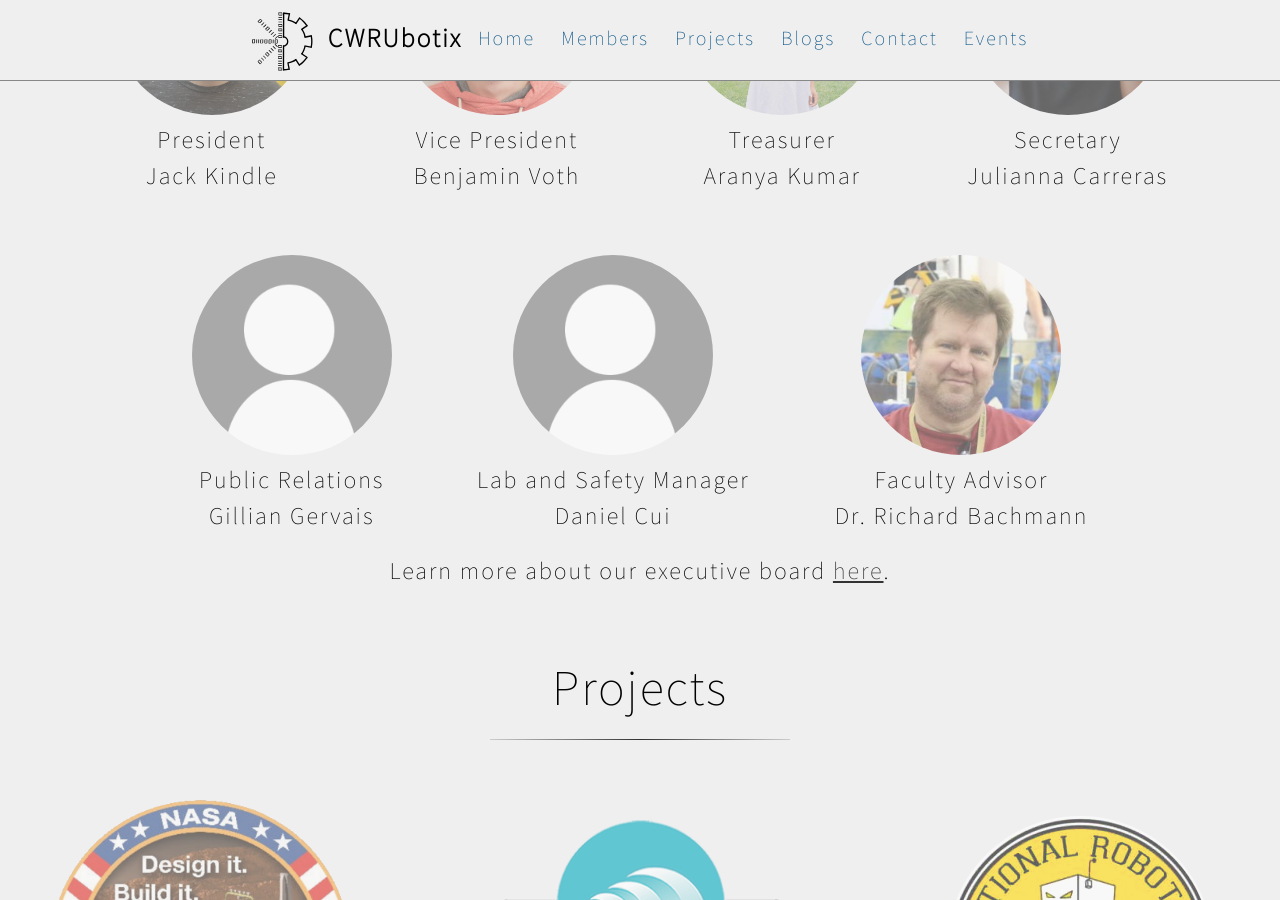
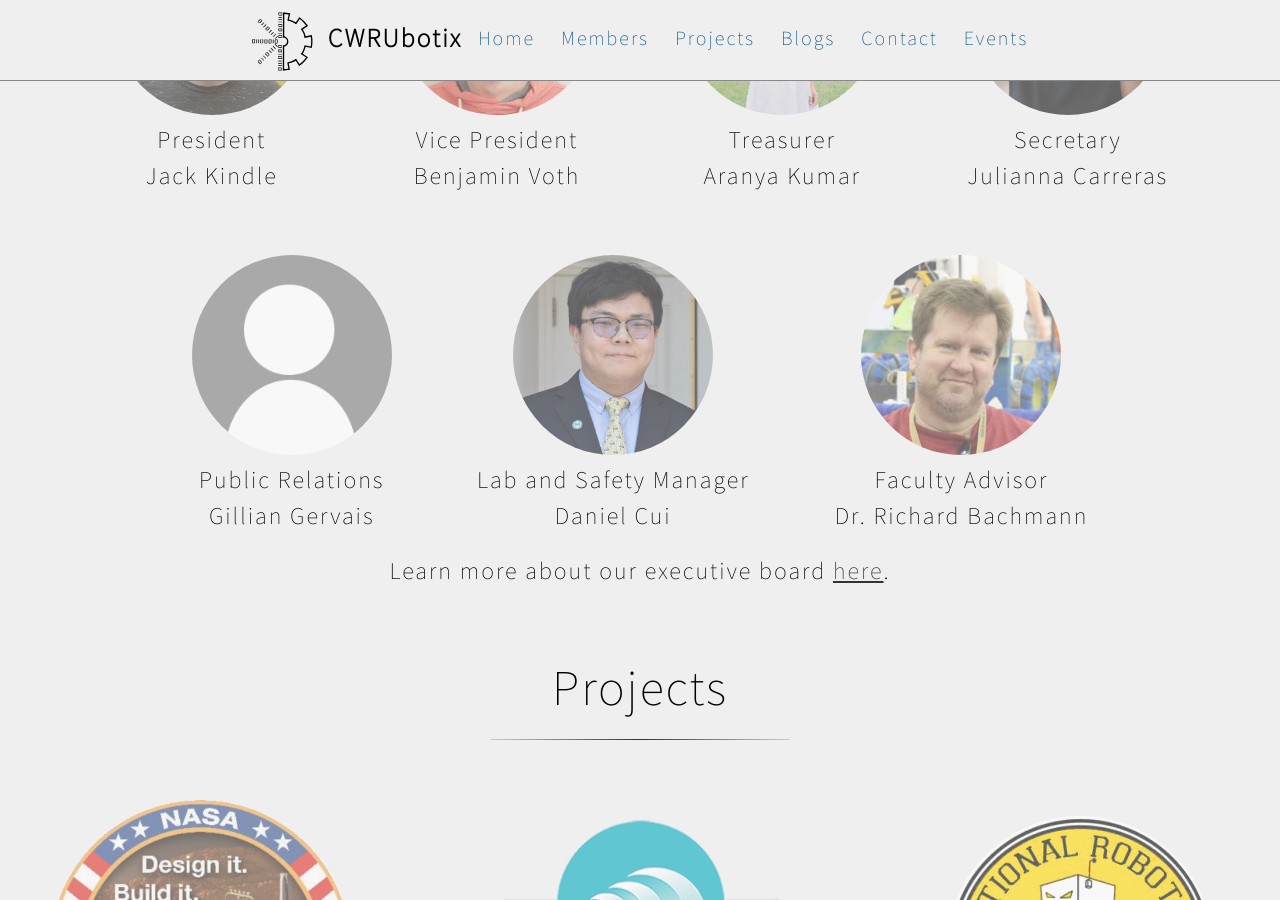
Before and after one commit to CWRUbotix/cwruRobotics.github.io, a Jekyll site: the page built from index.html, in a window 1280 px wide and 900 px high, scrolled down 2650 px. Built offline with Jekyll 4.4.1, drawn with Linux system fonts in a browser that asks for light colours.

Commit message:
Add Daniel's picture

```diff
--- a/_data/members.yml
+++ b/_data/members.yml
@@ -38,7 +38,7 @@
   exec: true
   position: Lab and Safety Manager
   email: daniel.cui@case.edu
-  imgurl: res/members/no_picture.jpg
+  imgurl: res/members/daniel_cui.jpg
   bio: Biography is forthcoming ...
 
 - name: Dr. Richard Bachmann
```
Also changed, not shown: res/members/daniel_cui.jpg (added).
